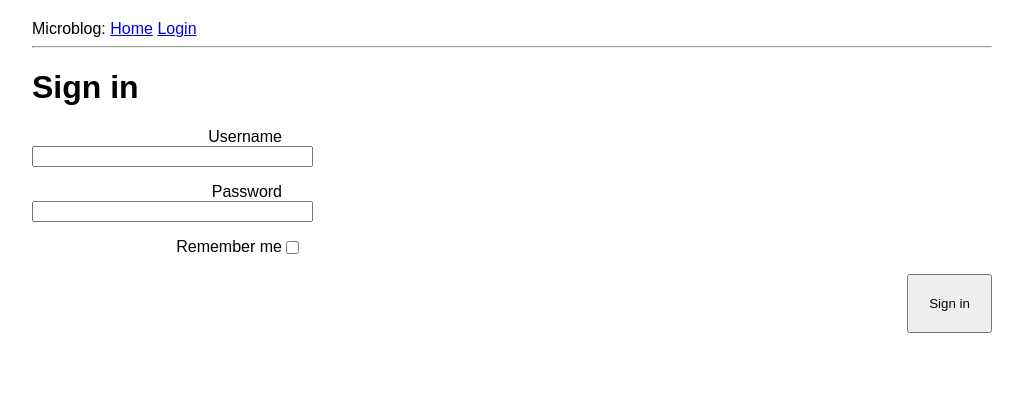
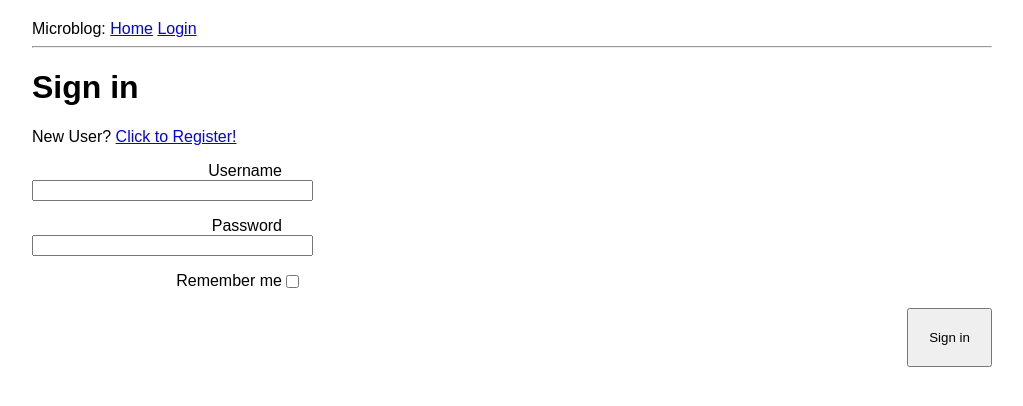
Before and after one commit to ciobania/microblog, a Flask app: a page that uses app/templates/base.html in a window 1280 px wide. Shown: the top 406 px of the page, without its empty margins (128-1151 px from the left). Run offline with Flask 2, Linux system fonts and the light colour scheme; some libraries are stand-ins or nearby versions.

Commit message:
Add registration, refactor login, add validators, extend templates and models.

```diff
--- a/app/__init__.py
+++ b/app/__init__.py
@@ -4,6 +4,7 @@
 from flask import Flask
 from flask_sqlalchemy import SQLAlchemy
 from flask_migrate import Migrate
+from flask_login import LoginManager
 
 from configuration import Config
 
@@ -11,5 +12,7 @@ app = Flask(__name__)
 app.config.from_object(Config)
 db = SQLAlchemy(app)
 migrate = Migrate(app, db)
+login_manager = LoginManager(app)
+login_manager.login_view = 'login'
 
 from app import routes, models
--- a/app/forms.py
+++ b/app/forms.py
@@ -3,11 +3,33 @@
 
 from flask_wtf import FlaskForm
 from wtforms import StringField, PasswordField, BooleanField, SubmitField
-from wtforms.validators import DataRequired
+from wtforms.validators import DataRequired, ValidationError, EqualTo, Email
+
+from app.models import User
 
 
 class LoginForm(FlaskForm):
-    username = StringField('Username', validators=[DataRequired()])
+    user_name = StringField('Username', validators=[DataRequired()])
     password = PasswordField('Password', validators=[DataRequired()])
     remember_me = BooleanField('Remember me')
     submit = SubmitField('Sign in')
+
+
+class RegistrationForm(FlaskForm):
+    user_name = StringField('Username', validators=[DataRequired()])
+    email = StringField('Email', validators=[DataRequired(), Email()])
+    password = PasswordField('Password', validators=[DataRequired()])
+    password2 = PasswordField('Confirm Password',
+                              validators=[DataRequired(),
+                                          EqualTo('password')])
+    submit = SubmitField('Register')
+
+    def validate_user_name(self, user_name):
+        user = User.query.filter_by(user_name=user_name.data).first()
+        if user is not None:
+            raise ValidationError('Please use a different username.')
+
+    def validate_email(self, email):
+        user = User.query.filter_by(email=email.data).first()
+        if user is not None:
+            raise ValidationError('Please use a different email address.')
--- a/app/routes.py
+++ b/app/routes.py
@@ -1,40 +1,71 @@
 # -*- coding: UTF-8 -*-
 # author: 'ACIOBANI'
 from flask import render_template, flash, redirect, url_for
+from flask_login import current_user, login_user, logout_user, login_required
 
-from app import app
-from app.forms import LoginForm
+from app import app, db
+from app.forms import LoginForm, RegistrationForm
+from app.models import User, Post
+from app.routes_utils import get_next_page_or
 
 
 @app.route('/')
 @app.route('/index')
+@login_required
 def index():
-    user = {'username': 'Adrian'}
-    posts = [
-        {
-            'author': {'username': 'John'},
-            'body': 'Beautiful day in Portland!'
-        },
-        {
-            'author': {'username': 'Susan'},
-            'body': 'The Avengers movie was so cool!'
-        }
-    ]
-
+    """
+    App Homepage route
+    """
+    print('in index')
+    posts = Post.query.filter_by(author=current_user).all()
     return render_template('index.html',
                            title='Home',
-                           user=user,
                            posts=posts)
 
 
 @app.route('/login', methods=['GET', 'POST'])
 def login():
+    """
+    App Login route to login a user.
+    """
+    if current_user.is_authenticated:
+        return redirect(url_for('index'))
     login_form = LoginForm()
     if login_form.validate_on_submit():
-        flash_msg = 'Login requested for user {}, remember_me={}'
-        flash(flash_msg.format(login_form.username.data,
-                               login_form.remember_me.data))
+        user = User.query.filter_by(user_name=login_form.user_name.data).first()
+        if user and user.check_password(login_form.password.data):
+            login_user(user, remember=login_form.remember_me.data)
+            return redirect(get_next_page_or('index'))
+        flash('Invalid username or password')
+
+    return render_template('login.html',
+                           title='real Sign in',
+                           form=login_form)
+
+
+@app.route('/logout')
+def logout():
+    """
+    App Logout route to logout a user.
+    """
+    logout_user()
+    return redirect(url_for('index'))
+
+
+@app.route('/register', methods=['GET', 'POST'])
+def register():
+    if current_user.is_authenticated:
         return redirect(url_for('index'))
-    return render_template('login.html',
-                           title='Sign in',
-                           form=login_form)
+    register_form = RegistrationForm()
+    if register_form.validate_on_submit():
+        params = {'email': register_form.email.data,
+                  'user_name': register_form.user_name.data}
+        user = User(**params)
+        user.set_password(register_form.password.data)
+        db.session.add(user)
+        db.session.commit()
+        flash('Congratulations, you are now a registered user!')
+        return redirect(url_for('login'))
+    return render_template('registration.html',
+                           title='Register',
+                           form=register_form)
--- a/app/templates/base.html
+++ b/app/templates/base.html
@@ -17,7 +17,11 @@
 <body class="body-center">
     <div>Microblog:
         <a href="{{ url_for('index') }}">Home</a>
+        {% if current_user.is_anonymous %}
         <a href="{{ url_for('login') }}">Login</a>
+        {% else %}
+        <a href="{{ url_for('logout') }}">Logout</a>
+        {% endif %}
     </div>
     <hr>
     {% with messages = get_flashed_messages() %}
--- a/app/templates/index.html
+++ b/app/templates/index.html
@@ -16,9 +16,9 @@
             </div>
         {% endif %}
         <div class="content">
-            <h3>Hello, {{ user.username }}!</h3>
+            <h3>Hello, {{ current_user.user_name }}!</h3>
         </div>
     {% for post in posts %}
-    <div><p>{{ post.author.name }} says: {{ post.body }}</p></div>
+    <div><p>{{ post.author.name }} says: {{ post.title }}</p></div>
     {% endfor %}
 {% endblock %}
--- a/app/templates/login.html
+++ b/app/templates/login.html
@@ -10,12 +10,13 @@
 
 {% block body %}
 <h1>Sign in</h1>
-<form action="" method="" novalidate>
-    {{ form.hidden_tag() }}
+<p>New User? <a href="{{ url_for('register') }}">Click to Register!</a></p>
+<form action="" method="POST">
+    {{ form.csrf_token }}
     <p id="username">
-        {{ form.username.label }}<br>
-        {{ form.username(size=32) }}
-        {% for error in form.username.errors %}
+        {{ form.user_name.label }}<br>
+        {{ form.user_name(size=32) }}
+        {% for error in form.user_name.errors %}
         <span style="color: darkred;">[{{ error }}]</span>
         {% endfor %}
     </p>
```
Also changed, not shown: app/models.py (+25 -8 lines), app/routes_utils.py (+10 -0 lines), microblog.py (+6 -1 lines), migrations/env.py (+1 -6 lines).
